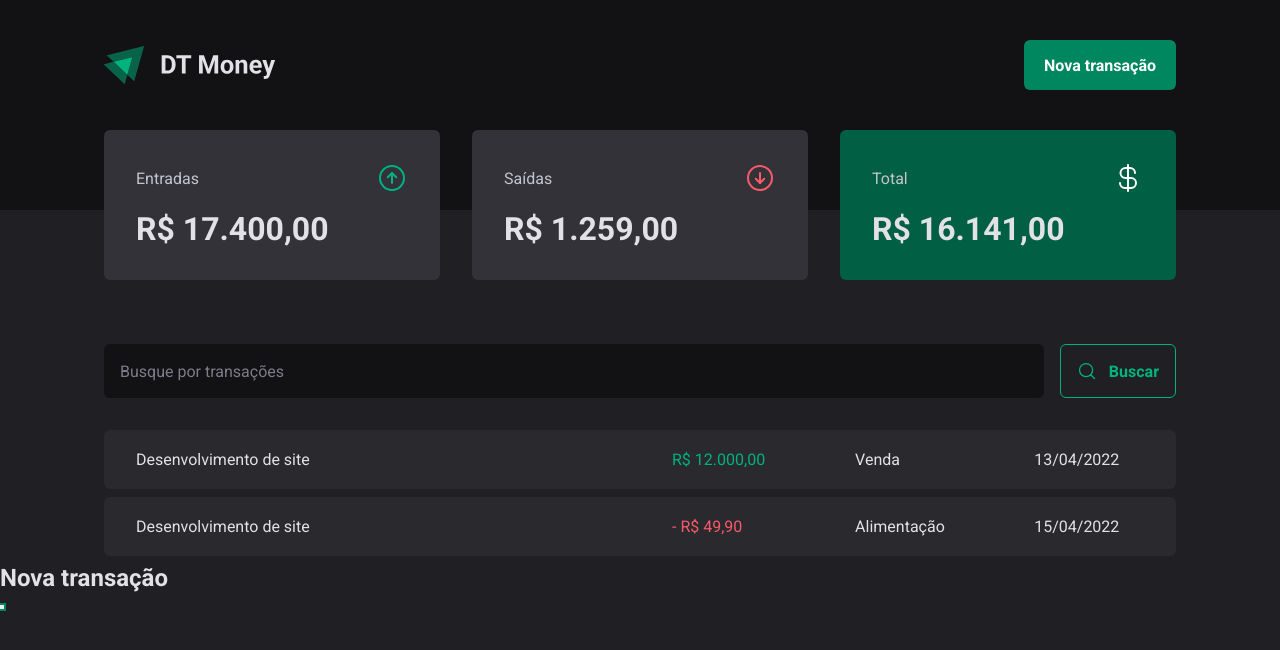
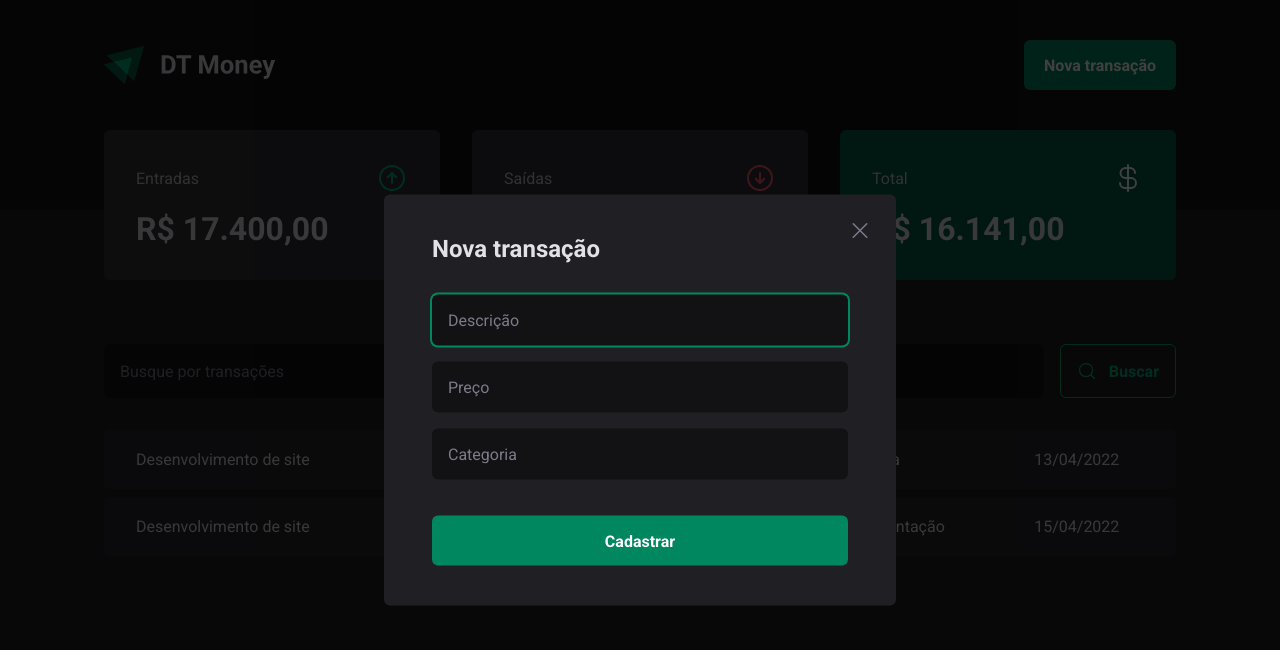
Before and after one commit to mmanaclara/dt-money, a React (Vite) app: page / in a window 1280 px wide. Both pictures are taken after a click on the button "Nova transação". Shown: the top 650 px of the page. Built offline with nearby package versions, Linux system fonts and the light colour scheme.

Commit message:
update accessible modal

```diff
--- a/package.json
+++ b/package.json
@@ -11,6 +11,7 @@
   "dependencies": {
     "@radix-ui/react-alert-dialog": "^1.0.0",
     "@radix-ui/react-dialog": "^1.0.0",
+    "@radix-ui/react-radio-group": "^1.0.0",
     "phosphor-react": "^1.4.1",
     "react": "^18.2.0",
     "react-dom": "^18.2.0",
--- a/src/components/Header/index.tsx
+++ b/src/components/Header/index.tsx
@@ -1,8 +1,9 @@
-import * as AlertDialog from '@radix-ui/react-alert-dialog';
+import * as Dialog from '@radix-ui/react-dialog';
 
 import { HeaderContainer, HeaderContent, NewTransactionButton } from "./styles";
 
 import logoImg from '../../assets/logo.svg'
+import { NewTransactionModal } from '../NewTransactionModal';
 
 export function Header() {
     return (
@@ -10,19 +11,13 @@
             <HeaderContent>
                 <img src={logoImg} alt="" />
 
-                <AlertDialog.Root>
-                    <AlertDialog.Trigger asChild>
+                <Dialog.Root>
+                    <Dialog.Trigger asChild>
                         <NewTransactionButton>Nova transação</NewTransactionButton>
-                    </AlertDialog.Trigger>
+                    </Dialog.Trigger>
 
-                    <AlertDialog.Portal>
-                        <AlertDialog.Overlay />
-                        <AlertDialog.Content>
-                            <AlertDialog.Title>Nova transação</AlertDialog.Title>
-                            <AlertDialog.Cancel />
-                        </AlertDialog.Content>
-                    </AlertDialog.Portal>
-                </AlertDialog.Root>
+                    <NewTransactionModal />
+                </Dialog.Root>
             </HeaderContent>
         </HeaderContainer>
     )
--- /dev/null
+++ b/src/components/NewTransactionModal/index.tsx
@@ -0,0 +1,40 @@
+import * as Dialog from '@radix-ui/react-dialog';
+import { X } from 'phosphor-react';
+
+import { CloseButton, Content, Overlay } from './styles'
+
+export function NewTransactionModal() {
+    return (
+        <Dialog.Portal>
+            <Overlay />
+            <Content>
+                <Dialog.Title>Nova transação</Dialog.Title>
+
+                <form>
+                    <input
+                        type="text"
+                        placeholder="Descrição"
+                        required
+                    />
+                    <input
+                        type="number"
+                        placeholder="Preço"
+                        required
+                    />
+                    <input
+                        type="text"
+                        placeholder="Categoria"
+                        required
+                    />
+                    <button type="submit">
+                        Cadastrar
+                    </button>
+                </form>
+
+                <CloseButton>
+                    <X size={24} />
+                </CloseButton>
+            </Content>
+        </Dialog.Portal>
+    )
+}
--- /dev/null
+++ b/src/components/NewTransactionModal/styles.ts
@@ -0,0 +1,72 @@
+import styled from 'styled-components'
+import * as Dialog from '@radix-ui/react-dialog'
+
+export const Overlay = styled(Dialog.Overlay)`
+  position: fixed;
+  width: 100vw;
+  height: 100vh;
+  inset: 0;
+  background: rgba(0, 0, 0, 0.75);
+`
+
+export const Content = styled(Dialog.Content)`
+  min-width: 32rem;
+  border-radius: 6px;
+  padding: 2.5rem 3rem;
+  background: ${(props) => props.theme['gray-800']};
+  position: fixed;
+  top: 50%;
+  left: 50%;
+  transform: translate(-50%, -50%);
+  form {
+    margin-top: 2rem;
+    display: flex;
+    flex-direction: column;
+    gap: 1rem;
+
+    input {
+      border-radius: 6px;
+      border: 0;
+      background: ${(props) => props.theme['gray-900']};
+      color: ${(props) => props.theme['gray-300']};
+      padding: 1rem;
+
+      &::placeholder {
+        color: ${(props) => props.theme['gray-500']};
+      }
+    }
+
+    button[type='submit'] {
+      height: 50px;
+      border: 0;
+      background: ${(props) => props.theme['green-500']};
+      color: ${(props) => props.theme.white};
+      font-weight: bold;
+      padding: 0 1.25rem;
+      border-radius: 6px;
+      margin-top: 1.25rem;
+      cursor: pointer;
+
+      &:disabled {
+        opacity: 0.6;
+        cursor: not-allowed;
+      }
+
+      &:not(:disabled):hover {
+        background: ${(props) => props.theme['green-700']};
+        transition: background-color 0.2s;
+      }
+    }
+  }
+`
+
+export const CloseButton = styled(Dialog.Close)`
+  position: absolute;
+  background: transparent;
+  border: 0;
+  top: 1.5rem;
+  right: 1.5rem;
+  line-height: 0;
+  cursor: pointer;
+  color: ${(props) => props.theme['gray-500']};
+`
```
Also changed, not shown: 1 other file (tests, documents, lock files or other folders).
